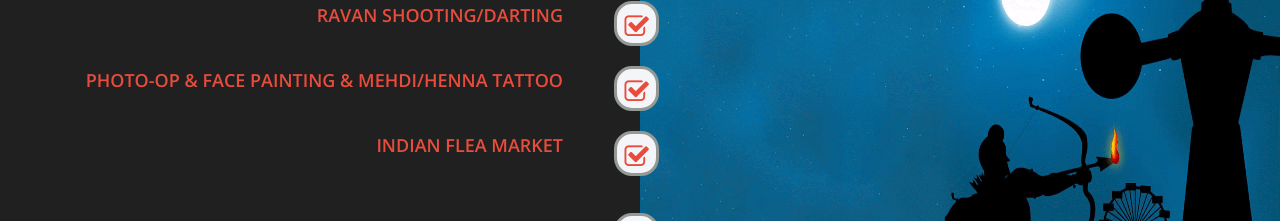
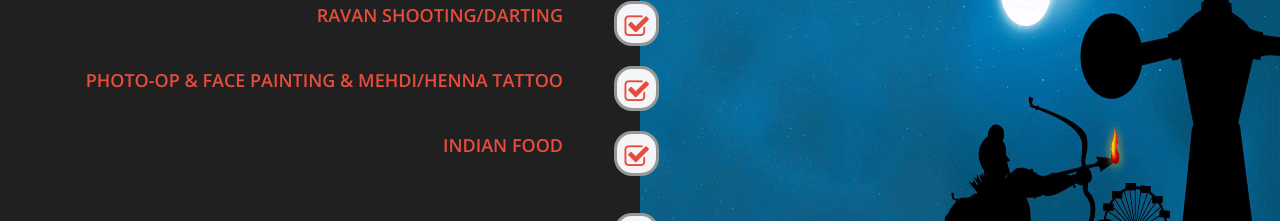
Before and after one commit to harshitdaga/ashagt.github.io, a plain HTML site: page index.html in a window 1280 px wide. Shown: the part 1360-1581 px from the top of the page. Drawn offline with nearby package versions, Linux system fonts and the light colour scheme; files whose address does not match are found by name.

Commit message:
Change indian flea market to indian food

```diff
--- a/index.html
+++ b/index.html
@@ -226,7 +226,7 @@
                                             <div class="row">
                                                 <div class="col-sm-10 col-sm-offset-1 col-xs-9 col-xs-offset-1 margin-bottom-20">
                                                     <article class="single_service_right_text">
-                                                        <h4>Indian Flea Market</h4>
+                                                        <h4>Indian Food</h4>
                                                     </article>
                                                 </div>
 												<div class="col-sm-1 col-xs-1">
```
